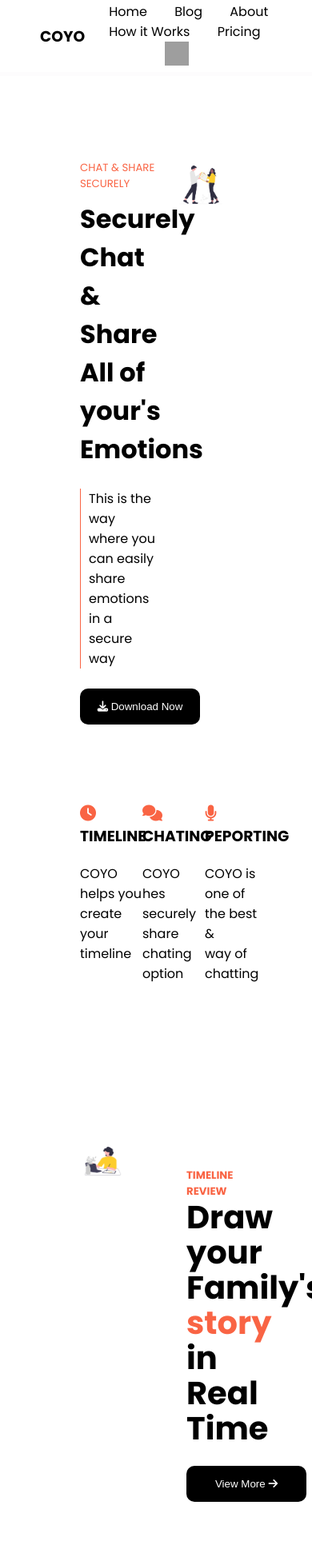
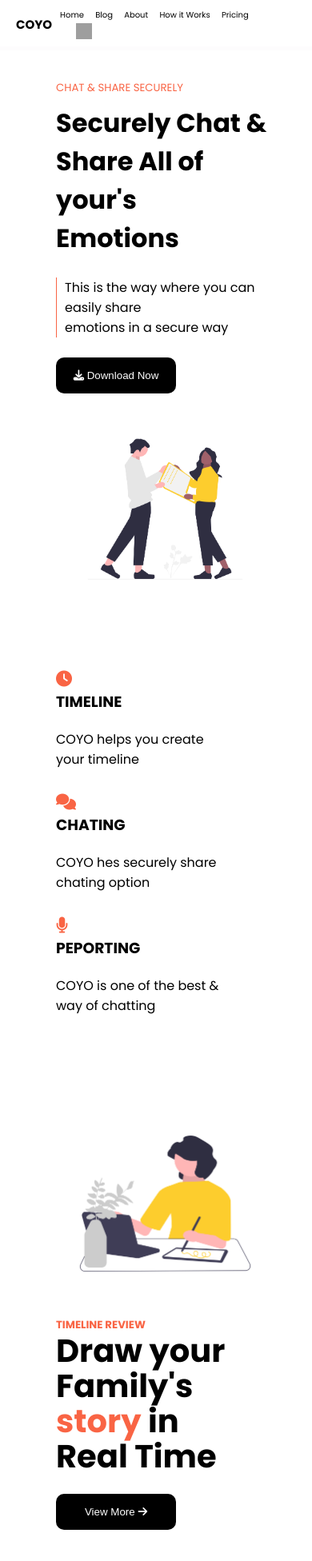
Before and after one commit to Oluchi95/Animations, a website: page index.html in a window 390 px wide. Shown: the top 1952 px of the page at 80% size. Drawn offline with Linux system fonts and the light colour scheme; grey boxes are pictures that could not be loaded.

Commit message:
I added media query

```diff
--- a/scss/oluchi.scss
+++ b/scss/oluchi.scss
@@ -31,6 +31,30 @@
             width: 30px;
             height: 30px;
             margin-left: 100px;
+        }
+    }
+}
+@media only screen and (max-width:480px){
+    header{
+        width: 100%;
+        padding: 5px 5px 3px 10px;
+        .icon{
+            h3{
+                font-size: 15px;
+                margin-left: 10px;
+            }
+        }
+        .nav{
+            margin-right: 50px;
+            li{
+                margin-left: 10px;
+                font-size: 10px;
+            }
+            img{
+                width: 20px;
+                height: 20px;
+                margin-left: 30px;
+            }
         }
     }
 }
@@ -85,6 +109,31 @@
     }
 }
 
+@media only screen and (max-width:480px){
+    .main{
+        width: 100%;
+        padding: 0;
+        flex-direction: column;
+        margin-bottom: 50px;
+        .text{
+            width: 70%;
+            margin-left: 70px;
+            margin-right: 30px;
+            margin-bottom: 30px;
+            h5,h2,p{
+                width: 100%;
+            }
+        }
+        .illustration{
+            width: 70%;
+            margin: 0 30px 30px 70px;
+            img{
+                width: 100%;
+            }
+        }
+    }
+}
+
 .titles{
     width: 100%;
     height: auto;
@@ -118,6 +167,28 @@
         }
     }
 }
+@media only screen and (max-width:480px){
+    .titles{
+        width: 100%;
+        flex-direction: column;
+        margin-bottom: 100px;
+        .timeline{
+            width: 60%;
+            margin-left: 70px;
+            margin-bottom: 30px;
+        }
+        .chating{
+            width: 60%;
+            margin-left: 70px;
+            margin-bottom: 30px;
+        }
+        .reporting{
+            width: 60%;
+            margin-left: 70px;
+            margin-bottom: 30px;
+        }
+    }
+}
 
 .review{
     padding: 100px;
@@ -144,6 +215,25 @@
         }
         button{
             @include button;
+        }
+    }
+}
+@media only screen and (max-width:480px){
+    .review{
+        width: 100%;
+        padding: 0;
+        flex-direction: column;
+        margin-bottom: 100px;
+        .draw{
+            width: 70%;
+            margin: 0 30px 30px 70px;
+            img{
+                width: 100%;
+            }
+        }
+        .line{
+            width: 70%;
+            margin: 0 30px 30px 70px;
         }
     }
 }
@@ -174,6 +264,24 @@
         margin-top: 30px;
     }
 }
+@media only screen and (max-width:480px){
+    .rates{
+        width: 80%;
+        height: 600px;
+        flex-direction: column;
+        margin: 0 0 100px 50px;
+        text-align: center;
+        .trusted{
+            margin: 30px 0 0 0;
+        }
+        .users{
+            margin: 0;
+        }
+        .markets{
+            margin: 0 0 30px 0;
+        }
+    }
+}
 
 .more{
     padding: 100px;
@@ -192,6 +300,24 @@
             display: inline;
             margin-left: 50px;
             margin-right: 100px;
+        }
+    }
+}
+@media only screen and (max-width:480px){
+    .more{
+        padding: 0;
+        width: 100%;
+        margin-bottom: 100px;
+        .than{
+            width: 100%;
+            margin: 0 0 30px 0;
+        }
+        .list{
+            width: 70%;
+            margin: 0 0 0 70px;
+            li{
+                margin: 0 0 0 20px;
+            }
         }
     }
 }
@@ -224,6 +350,22 @@
         }
     }
 }
+@media only screen and (max-width:480px){
+    .privacy{
+        width: 100%;
+        padding: 0;
+        flex-direction: column;
+        margin-bottom: 100px;
+        .policy{
+            width: 70%;
+            margin: 0 30px 50px 70px;
+        }
+        .wave{
+            width: 60%;
+            margin: 0 30px 0 70px;
+        }
+    }
+}
 
 .news{
     text-align: center;
@@ -248,7 +390,11 @@
         }
     }
 }
-
+@media only screen and (max-width:480px){
+    .news{
+        width: 100%;
+    }
+}
 
 .section{
     height: 300px;
@@ -281,3 +427,8 @@
         background-color: purple ;
     }
 }
+@media only screen and (max-width:480px){
+    .section{
+        display: none;
+    }
+}
```
Also changed, not shown: css/colors.css (deleted), css/oluchi.css.
